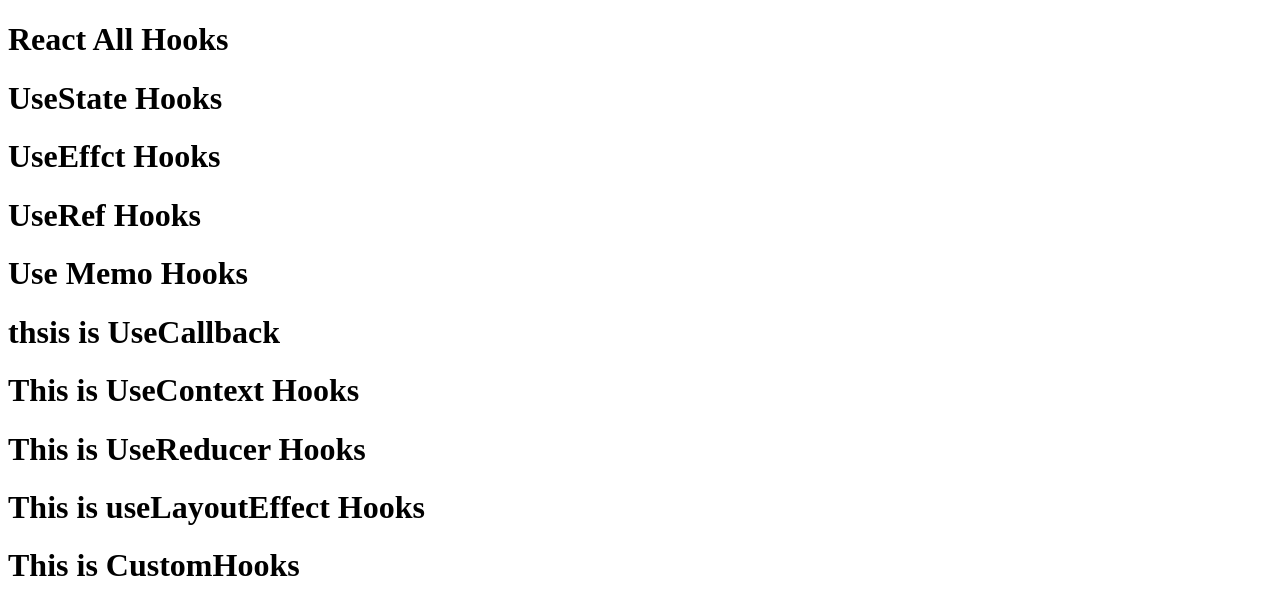
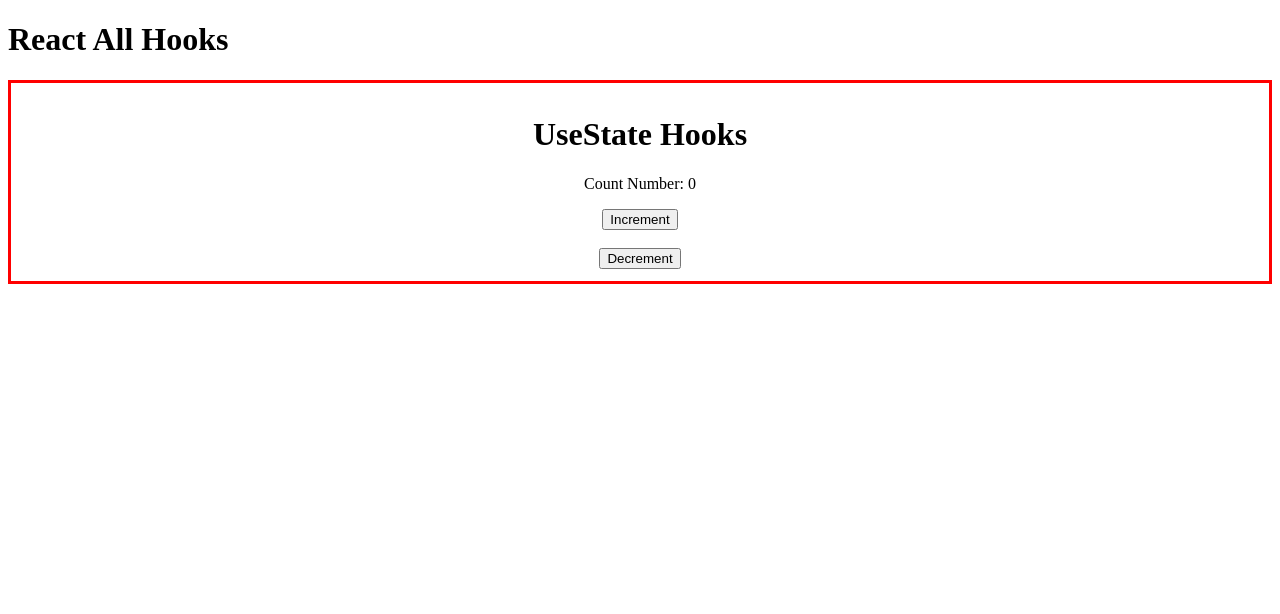
Before and after one commit to Rumon-Sarker/react-all-hooks, a React (Vite) app: page / in a window 1280 px wide. Shown: the top 614 px of the page. Built offline with nearby package versions, Linux system fonts and the light colour scheme.

Commit message:
use State hooks

```diff
--- a/src/All-Hooks/UseState/UseState.jsx
+++ b/src/All-Hooks/UseState/UseState.jsx
@@ -1,9 +1,28 @@
-import React from 'react';
+import { useState } from 'react';
 
 const UseState = () => {
+
+
+    const [count, setCount] = useState(0);
+
+    const IncrementHandaleChange = () => {
+        setCount(count + 1)
+    }
+
+    const DecrementHandaleChange = () => {
+        setCount(count - 1)
+    }
+
+
     return (
-        <div>
+        <div style={{ border: "3px solid red", padding: "12px", textAlign: "center" }}>
             <h1>UseState Hooks</h1>
+            <p> Count Number: {count}</p>
+            <button onClick={IncrementHandaleChange}>Increment</button>
+            <br />
+            <br />
+            <button onClick={DecrementHandaleChange}>Decrement</button>
+
         </div>
     );
 };
--- a/src/App.jsx
+++ b/src/App.jsx
@@ -15,14 +15,14 @@ function App() {
     <>
       <h1>React All Hooks</h1>
       <UseState />
-      <UseEffect />
+      {/* <UseEffect />
       <UseRef />
       <UseMemo />
       <UseCallback />
       <UseContext />
       <UseReducer />
       <UseLayoutEffect />
-      <CustomHooks />
+      <CustomHooks /> */}
     </>
   )
 }
```
Also changed, not shown: 1 other file (tests, documents, lock files or other folders).
